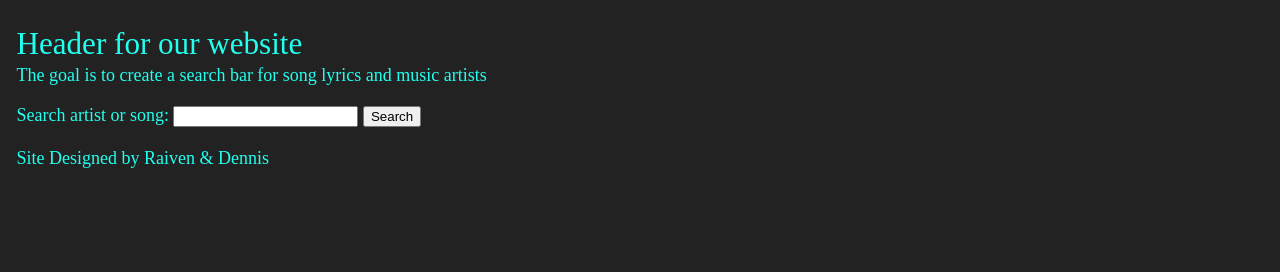
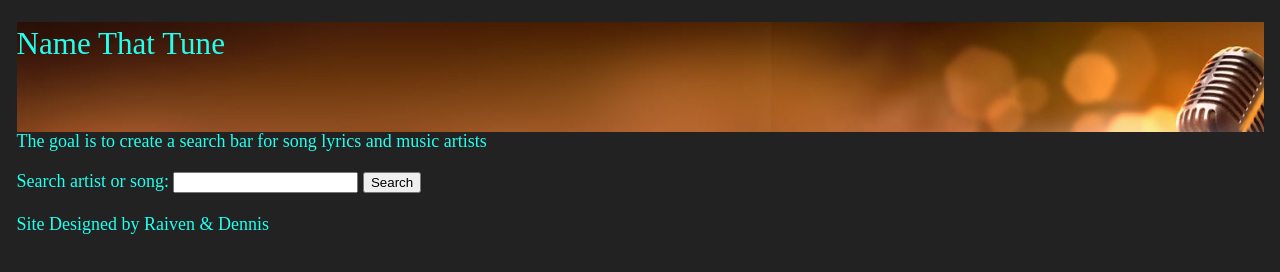
Before and after one commit to dchase3/Project-3-Group, a plain HTML site: page index.html in a window 1280 px wide. Drawn offline with Linux system fonts and the light colour scheme.

Commit message:
Added banner in css and tuned em's

```diff
--- a/css/screen.css
+++ b/css/screen.css
@@ -22,10 +22,7 @@ html {
 h1 {
   font-size: 1.728em; /* 31.104px */
   line-height: 1.415em; /* 44px @ 31.104px em */
-}
-h2 {
-  font-size: 1.45em;
-  line-height: 1.22em;
+  padding-bottom: 2.1225em; /* 22px */
 }
 
 a {
@@ -45,4 +42,19 @@ li:last-child {
   padding-bottom: 0;
 }
 
+header {
+
+  background: url(../img/singing2.jpg) #222;
+  -webkit-background-size: cover;
+  -moz-background-size: cover;
+  -o-background-size: cover;
+  background-size: 100%;
+  -webkit-background-size: cover;
+  -moz-background-size: cover;
+  -o-background-size: cover;
+  background-size: cover;
+  background-repeat: no-repeat;
+  text-align: left;
+}
+
 /*modular styles*/
--- a/index.html
+++ b/index.html
@@ -9,7 +9,7 @@
   <body>
 
     <header id="header">
-      <h1>Header for our website</h1>
+      <h1>Name That Tune</h1>
     </header>
 
     <main>
```
Also changed, not shown: img/singing2.jpg (added).
